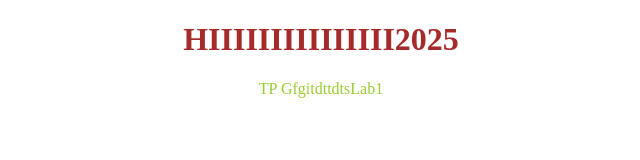
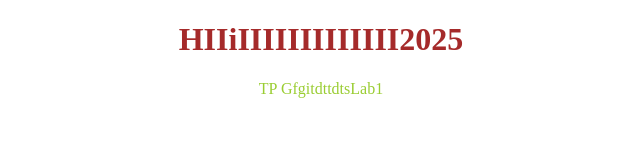
Before and after one commit to EnnajahMalek/CI-CD-Pipelines-Jenkins-et-Gitlab, a website: page public/index.html in a window 1280 px wide. Shown: the full height of the page, 319-959 px from the left. Drawn offline with Linux system fonts and the light colour scheme.

Commit message:
hiiiiiiii

```diff
--- a/public/index.html
+++ b/public/index.html
@@ -1,4 +1,4 @@
 <!DOCTYPE html>
 <html lang="fr"><head><meta charset='UTF-8'><title>TP GitLab CI/CD</title></head>
-<body><h1 style="text-align: center; color: brown; size: 40px;">HIIIIIIIIIIIIIII2025</h1>
+<body><h1 style="text-align: center; color: brown; size: 40px;">HIIiIIIIIIIIIIIII2025</h1>
     <p style="text-align: center; color: yellowgreen; size: 70px;">TP GfgitdttdtsLab1</p></body></html>
```
Also changed, not shown: .gitlab-ci.yml.
